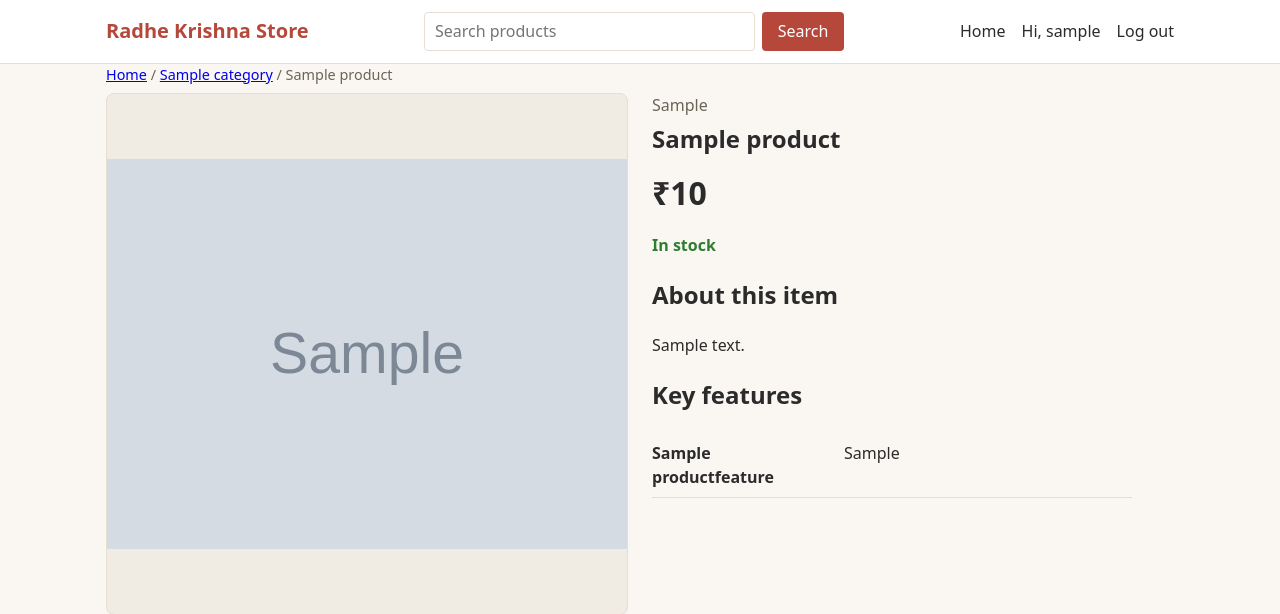
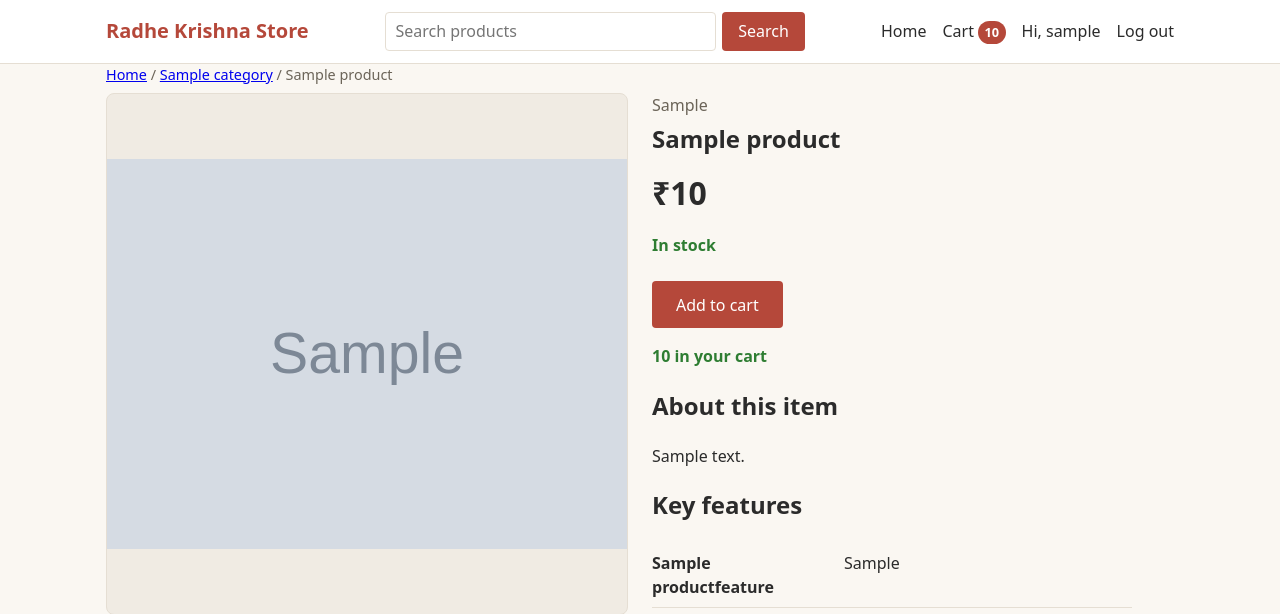
Before and after one commit to web-kalakaar/radhe-krishna-store, a Django app: a page that uses templates/partials/navbar.html in a window 1280 px wide. Shown: the top 614 px of the page. Run offline with Django 5.2, Linux system fonts and the light colour scheme; a user stored in the database is signed in; tables that the repository leaves empty hold one stand-in row (values such as "Sample post"); grey boxes marked "Sample" are stand-in pictures.

Commit message:
Show cart item count in the navbar and on the product page

```diff
--- a/config/settings.py
+++ b/config/settings.py
@@ -68,6 +68,8 @@ TEMPLATES = [
                 "django.template.context_processors.request",
                 "django.contrib.auth.context_processors.auth",
                 "django.contrib.messages.context_processors.messages",
+                                "django.contrib.messages.context_processors.messages",
+                "orders.context_processors.cart",
             ],
         },
     },
--- a/config/urls.py
+++ b/config/urls.py
@@ -24,6 +24,7 @@ urlpatterns = [
     path("admin/", admin.site.urls),
     path("", include("store.urls")),
     path("accounts/", include("accounts.urls")),
+    path("cart/", include("orders.urls")),
 ]
 
 if settings.DEBUG:
--- /dev/null
+++ b/orders/context_processors.py
@@ -0,0 +1,14 @@
+from django.db.models import Sum
+
+from .models import CartItem
+
+
+def cart(request):
+    """Make the number of items in the cart available in every template."""
+    if not request.user.is_authenticated:
+        return {"cart_count": 0}
+
+    total = CartItem.objects.filter(cart__user=request.user).aggregate(
+        total=Sum("quantity")
+    )["total"]
+    return {"cart_count": total or 0}
--- /dev/null
+++ b/orders/urls.py
@@ -0,0 +1,9 @@
+from django.urls import path
+
+from . import views
+
+app_name = "orders"
+
+urlpatterns = [
+    path("add/<int:product_id>/", views.add_to_cart, name="add_to_cart"),
+]
--- a/static/css/style.css
+++ b/static/css/style.css
@@ -600,3 +600,26 @@ a.btn {
 .btn--danger {
   background: #c62828;
 }
+.btn--large {
+  margin: 0.5rem 0 1rem;
+  padding: 0.7rem 1.5rem;
+  font-size: 1rem;
+}
+.cart-count {
+  display: inline-block;
+  min-width: 1.4rem;
+  padding: 0 0.4rem;
+  font-size: 0.8rem;
+  font-weight: 700;
+  line-height: 1.4rem;
+  text-align: center;
+  color: #fff;
+  background: var(--color-primary);
+  border-radius: 999px;
+}
+
+.in-cart {
+  margin: 0 0 1rem;
+  font-weight: 600;
+  color: #2e7d32;
+}
--- a/store/views.py
+++ b/store/views.py
@@ -44,7 +44,19 @@ def product_detail(request, slug):
         slug=slug,
         is_available=True,
     )
-    return render(request, "store/product_detail.html", {"product": product})
+
+    in_cart = 0
+    if request.user.is_authenticated:
+        item = product.cart_items.filter(cart__user=request.user).first()
+        in_cart = item.quantity if item else 0
+
+    return render(
+        request,
+        "store/product_detail.html",
+        {"product": product, "in_cart": in_cart},
+    )
+
+
 def search(request):
     query = request.GET.get("q", "").strip()[:100]
     products = Product.objects.none()
--- a/templates/partials/navbar.html
+++ b/templates/partials/navbar.html
@@ -3,21 +3,23 @@
     <a class="brand" href="{% url 'store:home' %}">Radhe Krishna Store</a>
 
     <form class="search" action="{% url 'store:search' %}" method="get" role="search">
-      <input type="search" name="q" value="{{ request.GET.q }}"
-             placeholder="Search products" aria-label="Search products" maxlength="100">
+      <input type="search" name="q" value="{{ request.GET.q }}" placeholder="Search products"
+        aria-label="Search products" maxlength="100">
       <button type="submit" class="btn">Search</button>
     </form>
 
     <nav class="nav">
       <a href="{% url 'store:home' %}">Home</a>
       {% if user.is_authenticated %}
-        <a href="{% url 'accounts:profile' %}">Hi, {{ user.username }}</a>        <form method="post" action="{% url 'accounts:logout' %}" class="nav__form">
-          {% csrf_token %}
-          <button type="submit" class="link-button">Log out</button>
-        </form>
+              <span class="nav__cart">Cart <span class="cart-count">{{ cart_count }}</span></span>
+      <a href="{% url 'accounts:profile' %}">Hi, {{ user.username }}</a>
+      <form method="post" action="{% url 'accounts:logout' %}" class="nav__form">
+        {% csrf_token %}
+        <button type="submit" class="link-button">Log out</button>
+      </form>
       {% else %}
-        <a href="{% url 'accounts:login' %}">Log in</a>
-        <a href="{% url 'accounts:signup' %}">Sign up</a>
+      <a href="{% url 'accounts:login' %}">Log in</a>
+      <a href="{% url 'accounts:signup' %}">Sign up</a>
       {% endif %}
     </nav>
   </div>
--- a/templates/store/product_detail.html
+++ b/templates/store/product_detail.html
@@ -56,7 +56,21 @@
       {% else %}
         <p class="stock stock--out">Currently out of stock</p>
       {% endif %}
-
+      {% if product.in_stock %}
+        {% if user.is_authenticated %}
+          <form method="post" action="{% url 'orders:add_to_cart' product.pk %}">
+            {% csrf_token %}
+            <button type="submit" class="btn btn--large">Add to cart</button>
+                      {% if in_cart %}
+            <p class="in-cart">{{ in_cart }} in your cart</p>
+          {% endif %}
+          </form>
+        {% else %}
+          <a class="btn btn--large" href="{% url 'accounts:login' %}?next={{ request.path|urlencode }}">
+            Log in to add to cart
+          </a>
+        {% endif %}
+      {% endif %}
       {% if product.description %}
         <h2>About this item</h2>
         {{ product.description|linebreaks }}
```
Also changed, not shown: orders/views.py (+39 -2 lines).
